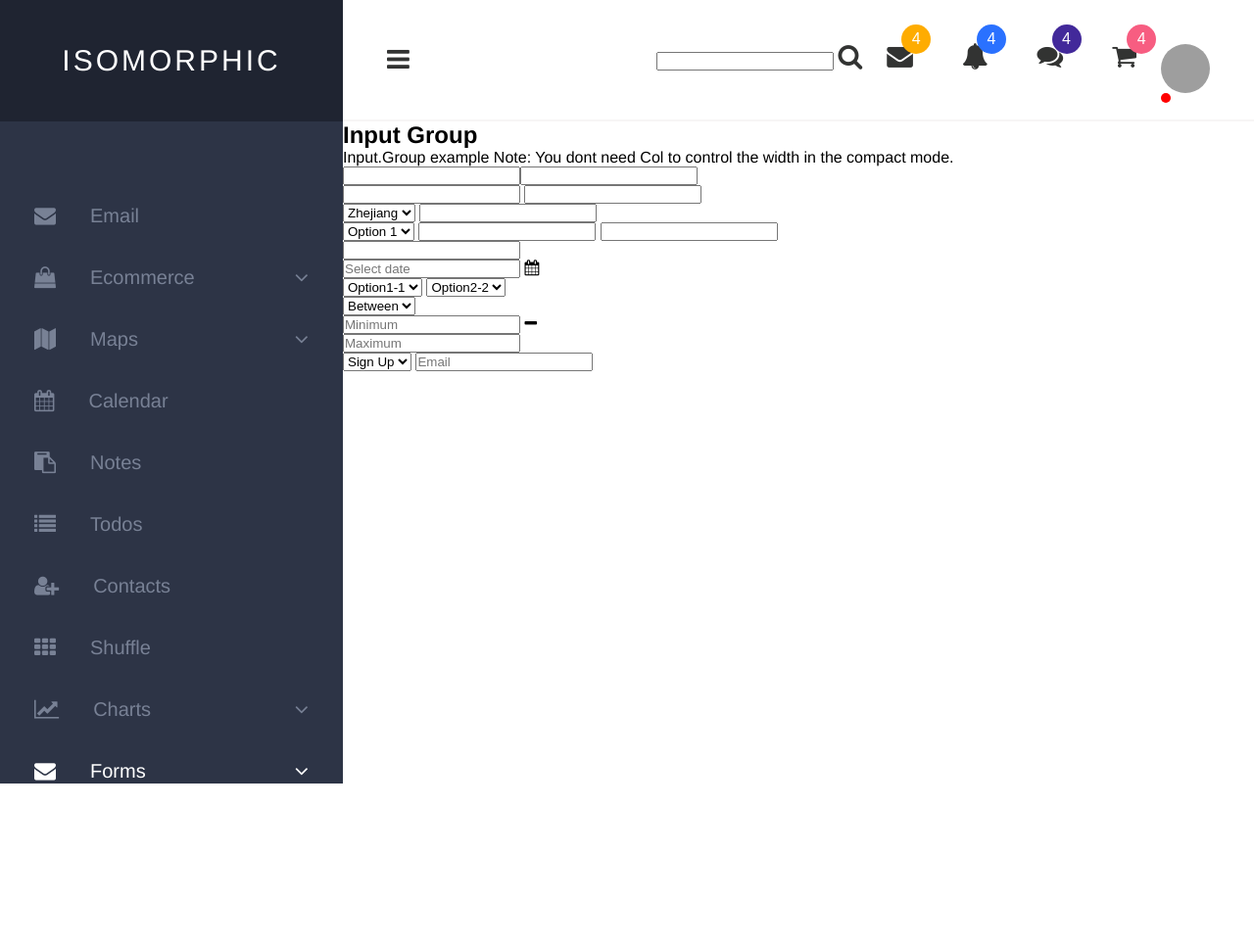
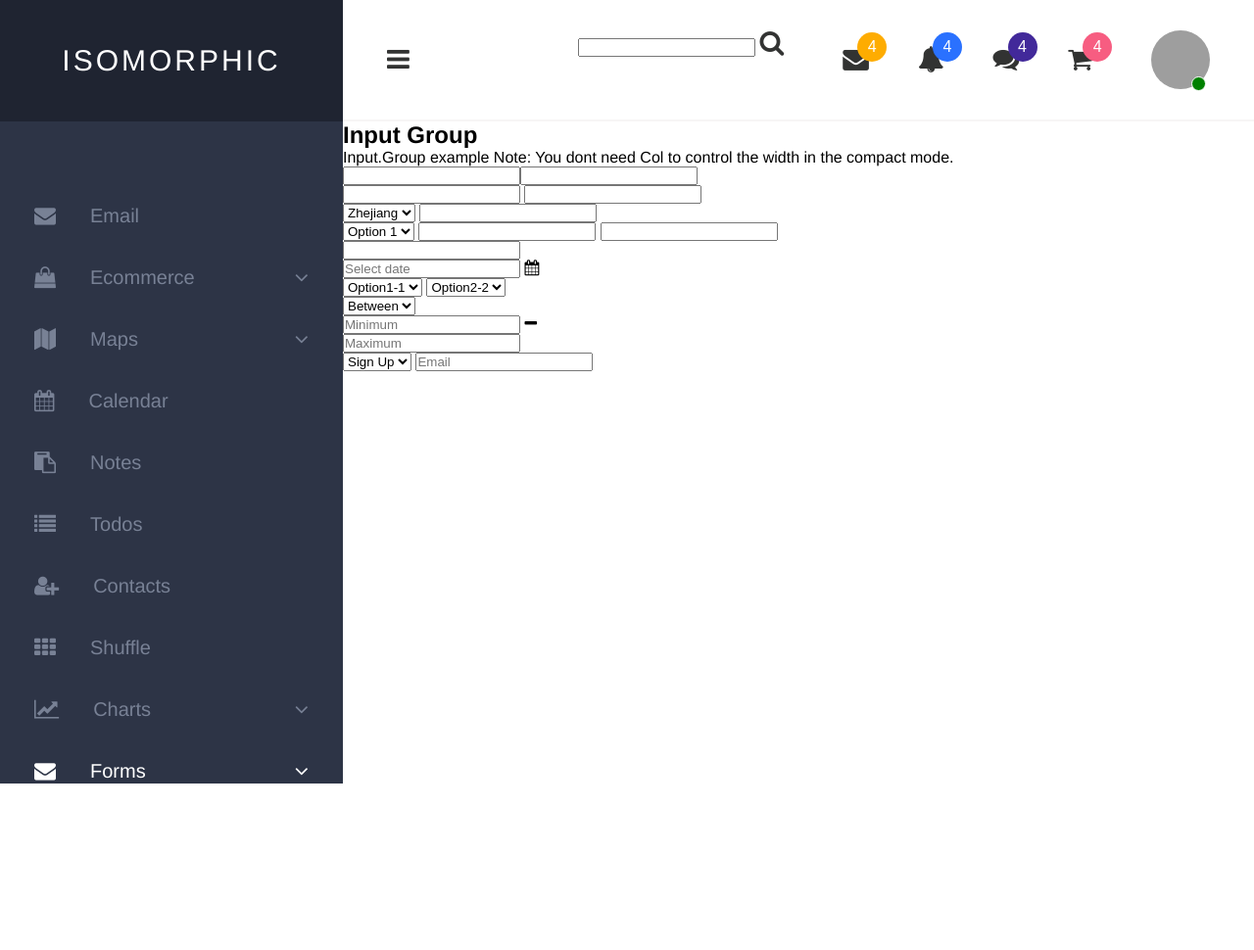
Before and after one commit to BeaMorim/Dashboard, a plain HTML site: page index.html in a window 1280 px wide. Shown: the whole page at 98% size. Drawn offline with nearby package versions, Linux system fonts and the light colour scheme; files that its build step writes are made by us from their sources; grey boxes are pictures that could not be loaded.

Commit message:
finishing nav-horizontal icons and profile

```diff
--- a/scss/_list-icons.scss
+++ b/scss/_list-icons.scss
@@ -1,6 +1,10 @@
 .list-icons {
+    margin: 0 35px;
+
     li {
         margin: 0 25px;
+        display: flex;
+        align-items: center;
     }
 
     button {
--- a/scss/_nav-horizontal.scss
+++ b/scss/_nav-horizontal.scss
@@ -1,6 +1,7 @@
 .nav-horizontal{
-    padding: 45px;
     height: 124px;
+    padding: 0 45px;
+    align-items: center;
     background: white;
     border-bottom: solid 2px rgba(173, 161, 161, 0.1);
 
--- a/scss/_notification.scss
+++ b/scss/_notification.scss
@@ -9,7 +9,7 @@
     color: white;
     font-size: 16px;
 
-    top: -20px;
+    top: -15px;
     left: 15px;
 
     &.-pink {
--- a/scss/_profile.scss
+++ b/scss/_profile.scss
@@ -1,8 +1,9 @@
 .profile{
     position: relative;
+
     .avatar {
-        width: 50px;
-        height: 50px;
+        width: 60px;
+        height: 60px;
         display: flex;
         justify-content: center;
         align-items: center;
@@ -20,10 +21,16 @@
     }
 
     span {
-        width: 10px;
-        height: 10px;
+        width: 15px;
+        height: 15px;
         position: absolute;
         border-radius: 50%;
-        background-color: red;
+        border: 1px solid white;
+        bottom: -2px;
+        right: 4px;
+
+        &.-online {
+            background-color: green;
+        }
     }
 }
```
